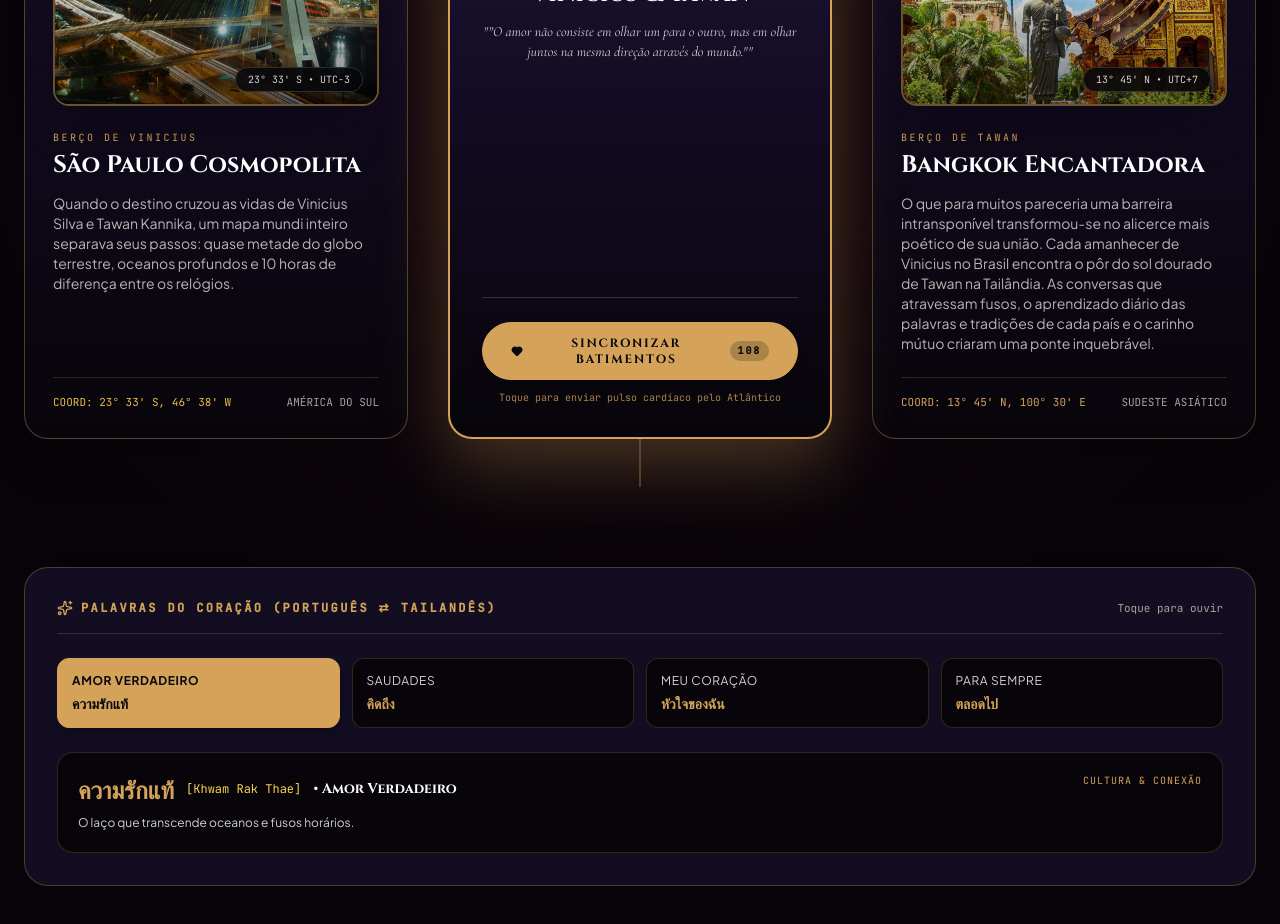
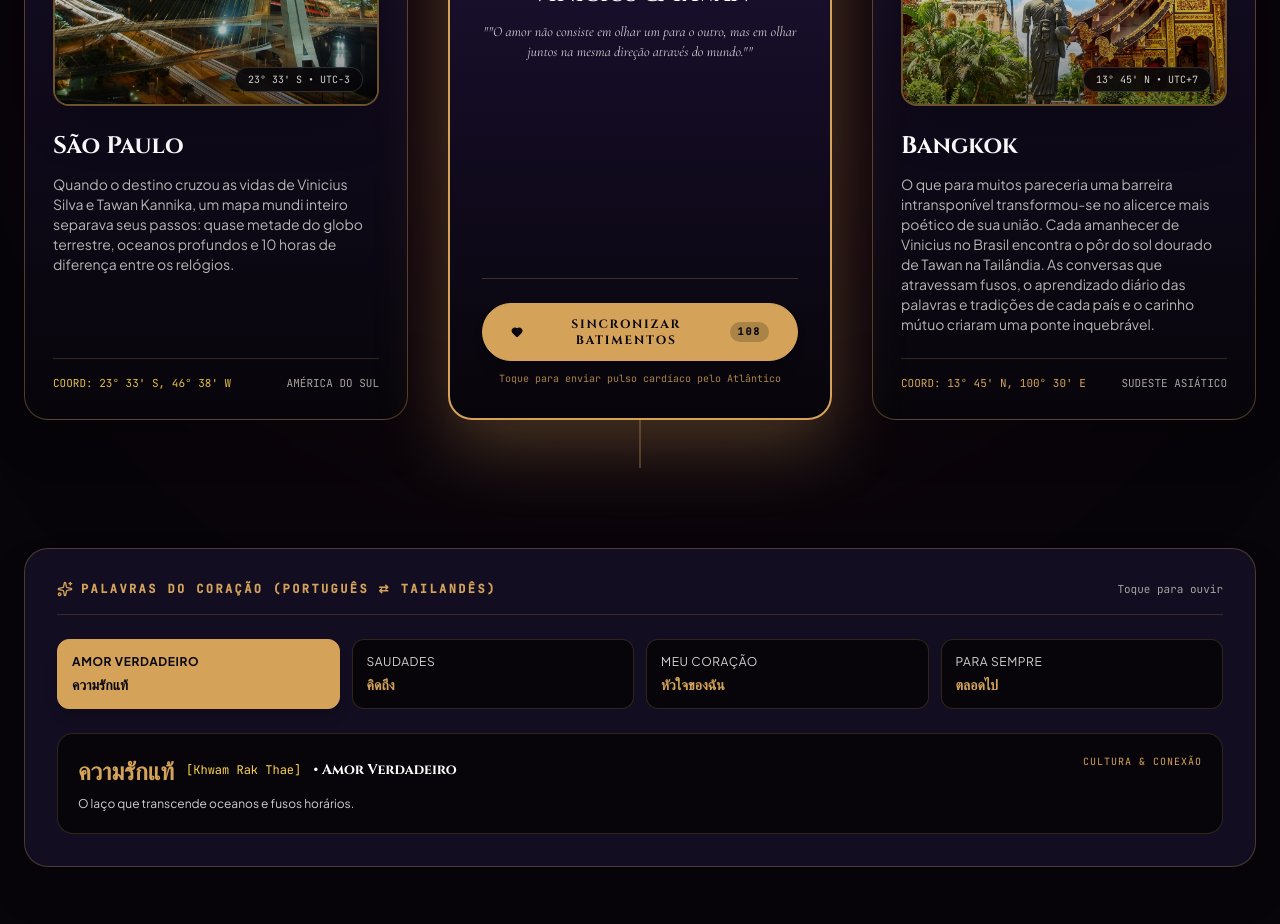
Before and after one commit to vn-24k/vinicius-tawan-love, a React (Vite) app: page / in a window 1280 px wide. Shown: the part 2240-3164 px from the top of the page. Built offline with nearby package versions, Linux system fonts and the light colour scheme; no server answers.

Commit message:
Update story titles and locations in StorySection

```diff
--- a/src/components/StorySection.tsx
+++ b/src/components/StorySection.tsx
@@ -95,10 +95,10 @@ export const StorySection: React.FC = () => {
 
                 <div className="text-center sm:text-left">
                   <span className="text-[10px] font-mono tracking-[0.25em] text-[#d4a359] uppercase block mb-1">
-                    BERÇO DE VINICIUS
+
                   </span>
                   <h3 className="font-cinzel text-xl sm:text-2xl font-bold text-white mb-3 group-hover:text-[#d4a359] transition-colors">
-                    São Paulo Cosmopolita
+                    São Paulo
                   </h3>
                   <p className="text-xs sm:text-sm text-stone-300/85 font-sans leading-relaxed">
                     {t.story.p1}
@@ -188,10 +188,10 @@ export const StorySection: React.FC = () => {
 
                 <div className="text-center sm:text-left">
                   <span className="text-[10px] font-mono tracking-[0.25em] text-[#d4a359] uppercase block mb-1">
-                    BERÇO DE TAWAN
+
                   </span>
                   <h3 className="font-cinzel text-xl sm:text-2xl font-bold text-white mb-3 group-hover:text-[#d4a359] transition-colors">
-                    Bangkok Encantadora
+                    Bangkok
                   </h3>
                   <p className="text-xs sm:text-sm text-stone-300/85 font-sans leading-relaxed">
                     {t.story.p2}
```
